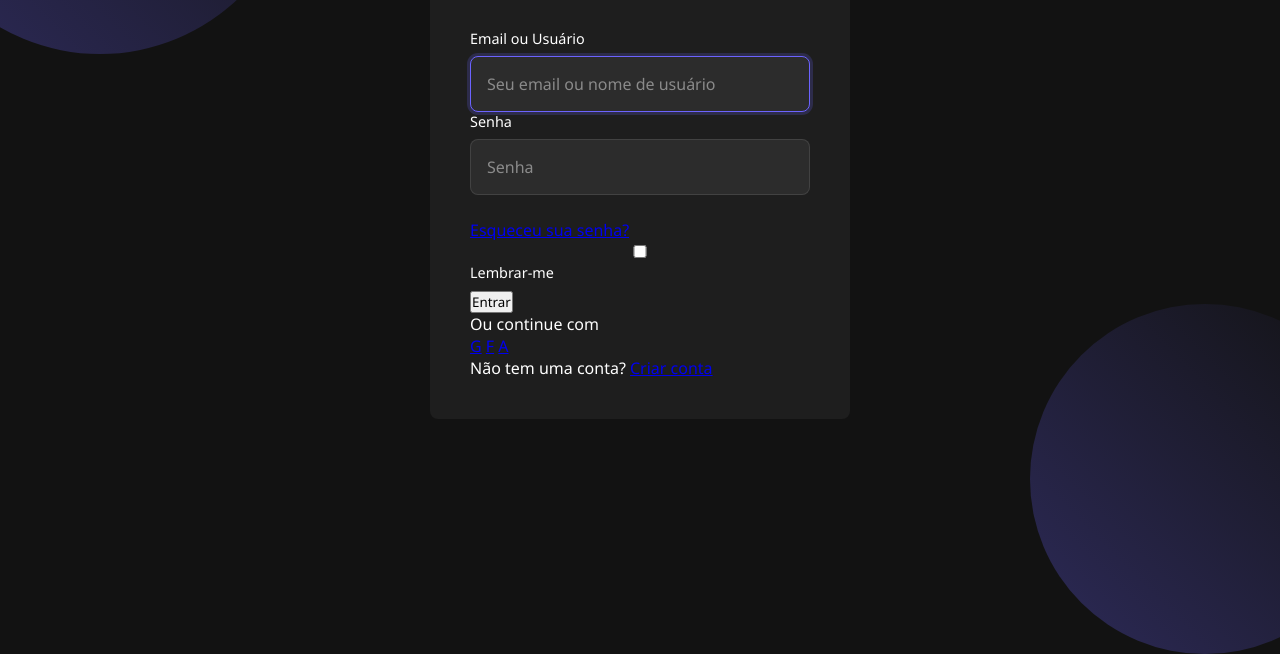
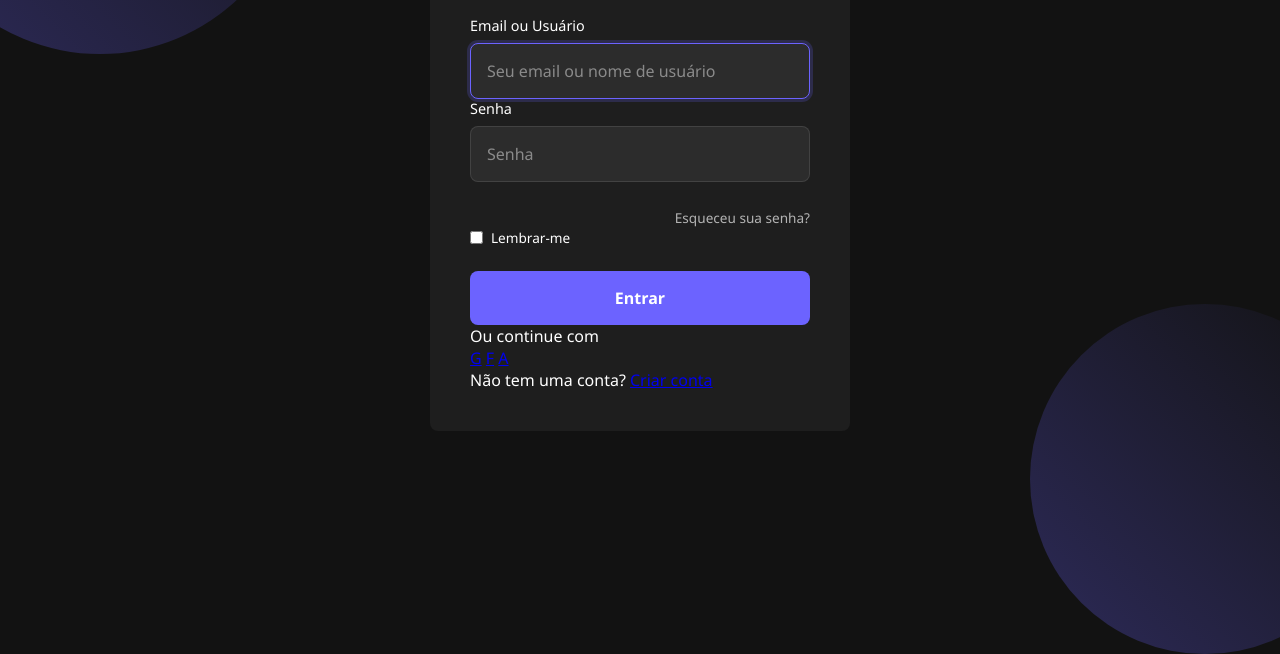
Before and after one commit to lucxsfontenele/tela-de-login, a plain HTML site: page index.html in a window 1280 px wide. Shown: the part 246-900 px from the top of the page. Drawn offline with Linux system fonts and the light colour scheme.

Commit message:
buttonup

```diff
--- a/css/login.css
+++ b/css/login.css
@@ -76,3 +76,61 @@ input::placeholder {
     color: var(--text-secundary);
     opacity: 0.7;
 }
+
+.forgot-password {
+    text-align: right;
+    margin-top: 0.5rem;
+}
+
+.forgot-password a {
+    color: var(--text-secundary);
+    font-size: 0.85rem;
+    text-decoration: none;
+    transition: var(--transition);
+}
+
+.forgot-password a:hover {
+    color: var(--primary-color);
+}
+
+.options {
+    display: flex;
+    align-items: center;
+    justify-content: space-between;
+    margin-bottom: 1.5rem;
+}
+
+.remember-me {
+    display: flex;
+    algn-items: center;
+    cursor: pointer;
+
+}
+
+.remember-me input {
+    width: auto;
+    margin-right: 0.5rem;
+    accent-color: var(--primary-color);
+}
+
+.remember-me label {
+    margin-bottom: 0;
+    font-size: 0.85rem;
+    cursor: pointer;
+}
+
+button {
+    width: 100%;
+    padding: 1rem;
+    background-color: var(--primary-color);
+    color: white;
+    border: none;
+    border-radius: var(--border-radius);
+    font-size: 1rem;
+    font-weight: 600;
+    cursor: pointer;
+    transition: all 0.4s ease;
+    display: flex;
+    justify-content: center;
+    align-items: center;
+}
```
